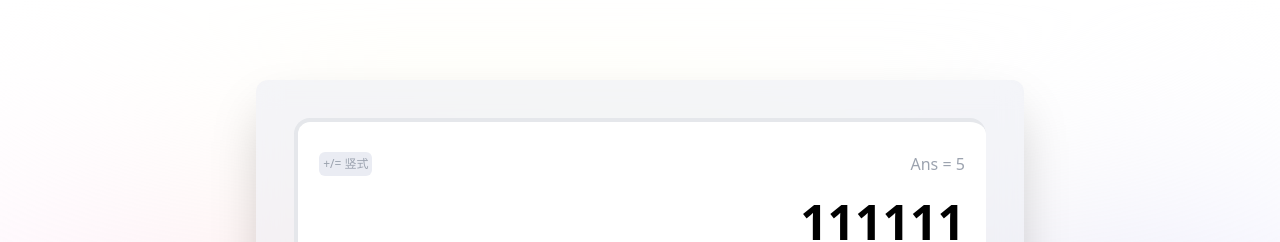
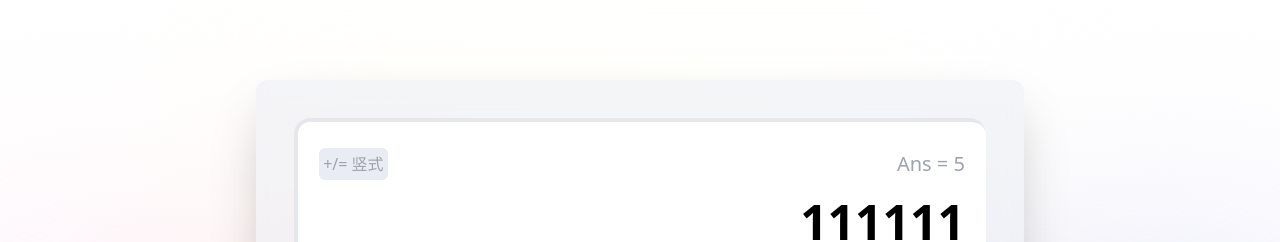
Before and after one commit to Dandelion-F/Calculator, a Vue app: page / in a window 1280 px wide. Shown: the top 242 px of the page. Built offline with nearby package versions, Linux system fonts and the light colour scheme.

Commit message:
fix: text adaptation

```diff
--- a/src/components/Counter/Result/Display/display.vue
+++ b/src/components/Counter/Result/Display/display.vue
@@ -13,10 +13,12 @@
 }
 
 .counter-result-display div:first-child {
-  @apply inline-block rounded-md bg-[#EAECF3] p-1 text-xs text-gray-400 hover:bg-gray-300;
+  @apply inline-block rounded-md bg-[#EAECF3] p-1 text-xs text-gray-400 hover:bg-gray-300
+  lg:text-base;
 }
 
 .counter-result-display div:last-child {
-  @apply inline-block text-gray-400;
+  @apply inline-block text-gray-400
+  lg:text-xl;
 }
 </style>
```
